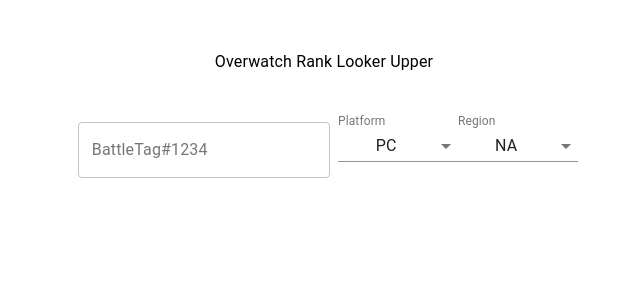
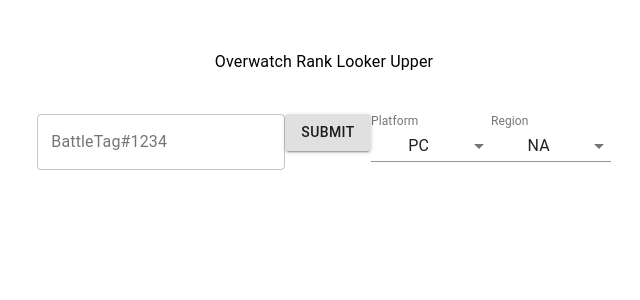
Before and after one commit to AkshdeepSharma/ow-project, a React (Create React App) app: page / in a window 1280 px wide. Shown: the top 300 px of the page, without its empty margins (316-956 px from the left). Built offline with nearby package versions, Linux system fonts and the light colour scheme.

Commit message:
Finish lookup for player profiles, fix textfield input and redux issues

```diff
--- a/src/App.jsx
+++ b/src/App.jsx
@@ -2,6 +2,7 @@
 import { useSelector } from "react-redux";
 import { makeStyles, Typography } from "@material-ui/core";
 import DropDownMenu from "./Components/DropDownMenu";
+import Profile from "./Components/Profile";
 import TextFieldInput from "./Components/TextFieldInput";
 import { platforms, regions } from "./Constants/constants";
 
@@ -22,7 +23,7 @@
 
 const App = () => {
   const classes = useStyles();
-  const { platform, region } = useSelector((state) => state.data);
+  const { platform, region, profile } = useSelector((state) => state.data);
 
   return (
     <div className={classes.root}>
@@ -32,6 +33,7 @@
         <DropDownMenu title="Platform" data={platforms} currVal={platform} />
         <DropDownMenu title="Region" data={regions} currVal={region} />
       </div>
+      {profile && <Profile />}
     </div>
   );
 };
--- /dev/null
+++ b/src/Components/Profile.jsx
@@ -0,0 +1,19 @@
+import React from "react";
+import { useSelector } from "react-redux";
+
+const Profile = () => {
+  const playerProfile = useSelector((state) => state.data.profile);
+  const { username, level, competitive } = playerProfile;
+  const { damage, support, tank } = competitive;
+  return (
+    <div>
+      <p>{username}</p>
+      <p>Level: {level} </p>
+      <p>DPS rank: {damage.rank || 0}</p>
+      <p>Support rank: {support.rank || 0}</p>
+      <p>Tank rank: {tank.rank || 0}</p>
+    </div>
+  );
+};
+
+export default Profile;
--- a/src/Components/TextFieldInput.jsx
+++ b/src/Components/TextFieldInput.jsx
@@ -1,31 +1,45 @@
 import React from "react";
-import { useDispatch } from "react-redux";
-import { makeStyles } from "@material-ui/core/styles";
-import TextField from "@material-ui/core/TextField";
-import { changeBattleTag } from "../redux/data";
-
-const useStyles = makeStyles((theme) => ({
-  textField: {
-    "& > *": {
-      margin: theme.spacing(1),
-      width: "25ch",
-    },
-  },
-}));
+import { useDispatch, useSelector } from "react-redux";
+import axios from "axios";
+import { changeBattleTag, changeProfile } from "../redux/data";
+import { Button, TextField } from "@material-ui/core";
 
 const TextFieldInput = (props) => {
   const { label } = props;
-  const classes = useStyles();
   const dispatch = useDispatch();
+  const platform = useSelector((state) => state.data.platform);
+  const region = useSelector((state) => state.data.region);
+  const battleTag = useSelector((state) => state.data.battleTag);
+
+  const handleChange = (e) => {
+    dispatch(changeBattleTag(e.target.value));
+  };
+
+  const handleSubmit = () => {
+    axios
+      .get(
+        `https://owapi.io/profile/${platform}/${region}/${
+          battleTag.split("#")[0]
+        }-${battleTag.split("#")[1]}`
+      )
+      .then((res) => {
+        const responseData = res.data;
+        dispatch(changeProfile(responseData));
+      });
+  };
+
   return (
-    <form className={classes.textField} noValidate autoComplete="off">
+    <div>
       <TextField
         id="outlined-basic"
         label={label}
         variant="outlined"
-        onInput={(e) => dispatch(changeBattleTag(e.target.value))}
+        onChange={handleChange}
       />
-    </form>
+      <Button variant="contained" onClick={handleSubmit}>
+        Submit
+      </Button>
+    </div>
   );
 };
 
--- a/src/redux/data.js
+++ b/src/redux/data.js
@@ -5,7 +5,8 @@
   initialState: {
     platform: "pc",
     region: "us",
-    battleTag: "",
+    battleTag: "", // "powerglide#11738",
+    profile: undefined,
   },
   reducers: {
     changePlatform: (state, action) => {
@@ -15,13 +16,15 @@
       state.region = action.payload;
     },
     changeBattleTag: (state, action) => {
-      state.battleTag = action.battleTag;
+      state.battleTag = action.payload;
+    },
+    changeProfile: (state, action) => {
+      state.profile = action.payload;
     },
   },
 });
 
-// Action creators are generated for each case reducer function
-export const { changePlatform, changeRegion, changeBattleTag } =
+export const { changePlatform, changeRegion, changeBattleTag, changeProfile } =
   dataSlice.actions;
 
 export default dataSlice.reducer;
```
